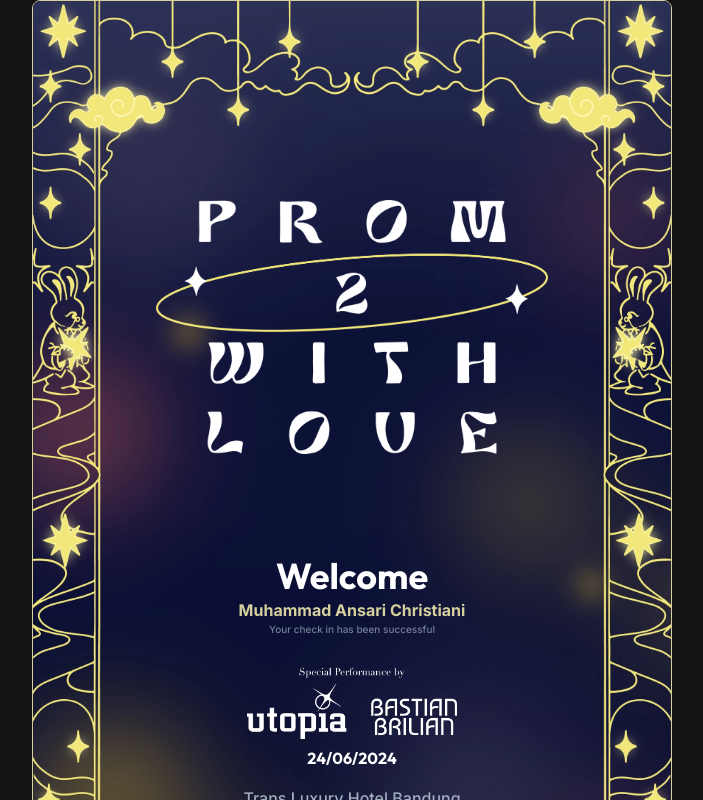
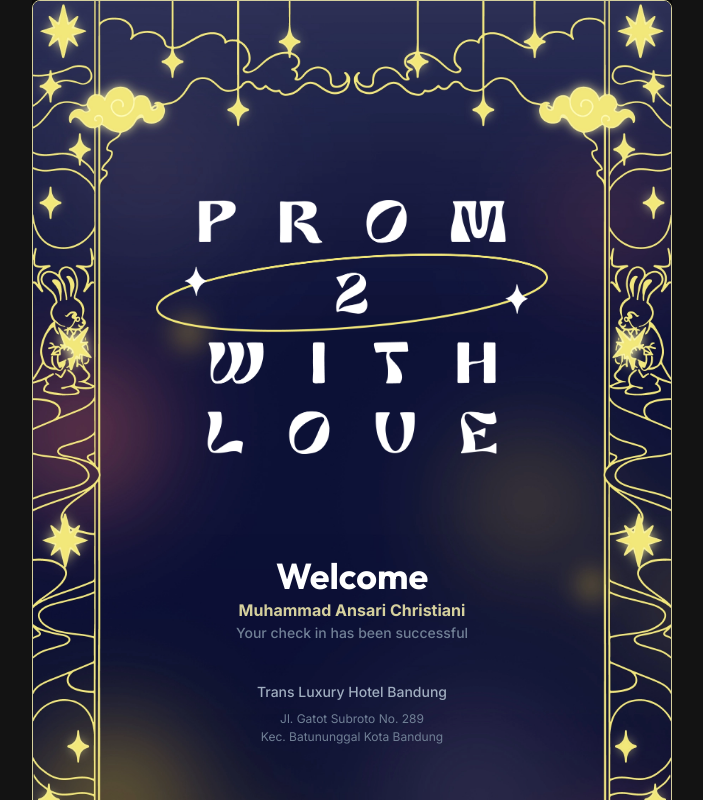
Before and after one commit to benedives47/fepresensiProm, a Next.js app: page /presensi in a window 1280 px wide. Shown: the top 800 px of the page, without its empty margins (288-991 px from the left). Built offline with nearby package versions, Linux system fonts and the light colour scheme.

Commit message:
fix(layout): hide perfomer image & change the port of dockerfile

```diff
--- a/src/app/page-modules/presensi/index.jsx
+++ b/src/app/page-modules/presensi/index.jsx
@@ -1,4 +1,4 @@
-import { Flex, Heading, Image, Text } from "@chakra-ui/react";
+import { Flex, Heading, Text } from "@chakra-ui/react";
 import React from "react";
 
 const Presensi = () => {
@@ -9,24 +9,18 @@ const Presensi = () => {
       position="relative"
       gap="30px"
     >
-      {/* <Text fontSize="14px" textAlign="center" my="10px">
-        Welcome,{" "}
-        <Text as="span" fontWeight="700" color="summer-gold.500">
-          Marsya Mutiara Andira!
-        </Text>{" "}
-        ( XII MIPA 2). Your check-in to the{" "}
-        <Text as="span" color="summer-gold.500">
-          prompt 2 with love event
-        </Text>{" "}
-        has been successful!
-      </Text> */}
       <Flex flexDir="column" alignItems="center">
         <Heading textAlign="center">Welcome</Heading>
-        <Text textAlign="center" color="summer-gold.500" fontWeight={700}>
+        <Text
+          fontSize="16px"
+          textAlign="center"
+          color="summer-gold.500"
+          fontWeight={700}
+        >
           Muhammad Ansari Christiani
         </Text>
         <Text
-          fontSize="10px"
+          fontSize="14px"
           textAlign="center"
           color="gray.500"
           fontWeight={500}
@@ -35,18 +29,14 @@ const Presensi = () => {
         </Text>
       </Flex>
       <Flex flexDir="column" alignItems="center" gap="10px">
-        <Image w="50%" src="./assets/performer.webp" alt="performer prompt" />
-        <Heading as="h4" fontSize="16px">
-          24/06/2024
-        </Heading>
         <Flex mt="8px" flexDir="column" alignItems="center">
-          <Text mb="8px" color="gray.400" fontWeight={500}>
+          <Text fontSize="14px" mb="8px" color="gray.400" fontWeight={500}>
             Trans Luxury Hotel Bandung
           </Text>
-          <Text fontSize="10px" color="gray.500" fontWeight={400}>
+          <Text fontSize="12px" color="gray.500" fontWeight={400}>
             Jl. Gatot Subroto No. 289
           </Text>
-          <Text fontSize="10px" color="gray.500" fontWeight={400}>
+          <Text fontSize="12px" color="gray.500" fontWeight={400}>
             Kec. Batununggal Kota Bandung
           </Text>
         </Flex>
```
Also changed, not shown: 1 other file (tests, documents, lock files or other folders).
